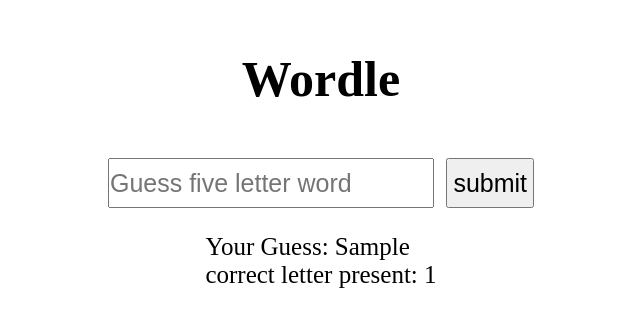
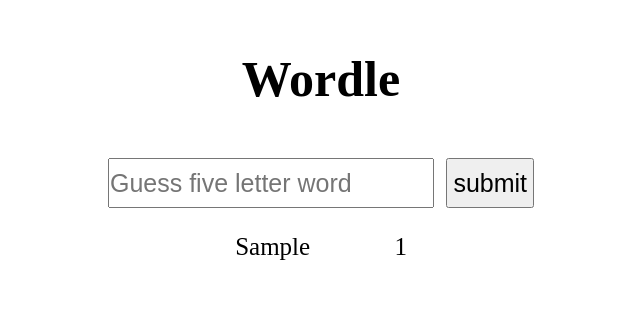
Before and after one commit to Swagato1024/wordle, a website: page index.html in a window 1280 px wide. Both pictures are taken after typing "Sample" into the empty fields and a click on the button "submit". Shown: the whole page, without its empty margins (319-959 px from the left). Drawn offline with Linux system fonts and the light colour scheme.

Commit message:
added style to view

```diff
--- a/script/model.js
+++ b/script/model.js
@@ -48,13 +48,13 @@
 }
 
 class Game {
-  #guessChecker;
+  #guessHandler;
   #isGameOver;
   #attemptsLeft;
   #win;
 
   constructor(guessChecker, attempts) {
-    this.#guessChecker = guessChecker;
+    this.#guessHandler = guessChecker;
     this.#attemptsLeft = attempts;
     this.#isGameOver = false;
     this.#win = false;
@@ -65,11 +65,11 @@
   }
 
   registerGuess(guess) {
-    this.#guessChecker.addGuess(guess);
+    this.#guessHandler.addGuess(guess);
 
     this.#attemptsLeft--;
 
-    if (this.#guessChecker.isCorrectGuess()) {
+    if (this.#guessHandler.isCorrectGuess()) {
       this.#isGameOver = true;
       this.#win = true;
       return;
@@ -84,7 +84,7 @@
   status() {
     return {
       isGameOver: this.#isGameOver,
-      hints: this.#guessChecker.generateHints(),
+      hints: this.#guessHandler.generateHints(),
       win: this.#win,
       attemptsLeft: this.#attemptsLeft,
     };
--- a/script/view.js
+++ b/script/view.js
@@ -41,12 +41,18 @@
     this.#resultBox.append(...words);
   }
 
-  #showNoOfCorrectLetters(guess, matches) {
-    const div = document.createElement("div");
-    div.innerText = `Your Guess: ${guess} \n correct letter present: ${matches}`;
-    console.log(div);
+  #createHintBox(guess, matches) {
+    const guessContainer = document.createElement("div");
+    const matchesContainer = document.createElement("div");
+    const hintBox = document.createElement("div");
 
-    return div;
+    guessContainer.innerText = guess;
+    matchesContainer.innerText = matches;
+
+    hintBox.append(guessContainer, matchesContainer);
+    hintBox.classList.add("hint-box");
+
+    return hintBox;
   }
 
   #createGameOverMsg({ win }) {
@@ -66,8 +72,9 @@
 
   display(stats) {
     this.#removeChildren();
+
     const correctGuesses = stats.hints.map(({ guess, matches }) =>
-      this.#showNoOfCorrectLetters(guess, matches)
+      this.#createHintBox(guess, matches)
     );
 
     this.#resultBox.append(...correctGuesses);
@@ -75,6 +82,7 @@
     if (stats.isGameOver) {
       const gameOverMsg = this.#createGameOverMsg(stats);
       this.#resultBox.append(gameOverMsg);
+      return;
     }
   }
 }
--- a/style.css
+++ b/style.css
@@ -91,3 +91,11 @@
   flex-direction: row;
   column-gap: 0.3em;
 }
+
+.hint-box {
+  width: 100%;
+
+  display: flex;
+  flex-direction: row;
+  justify-content: space-around;
+}
```
